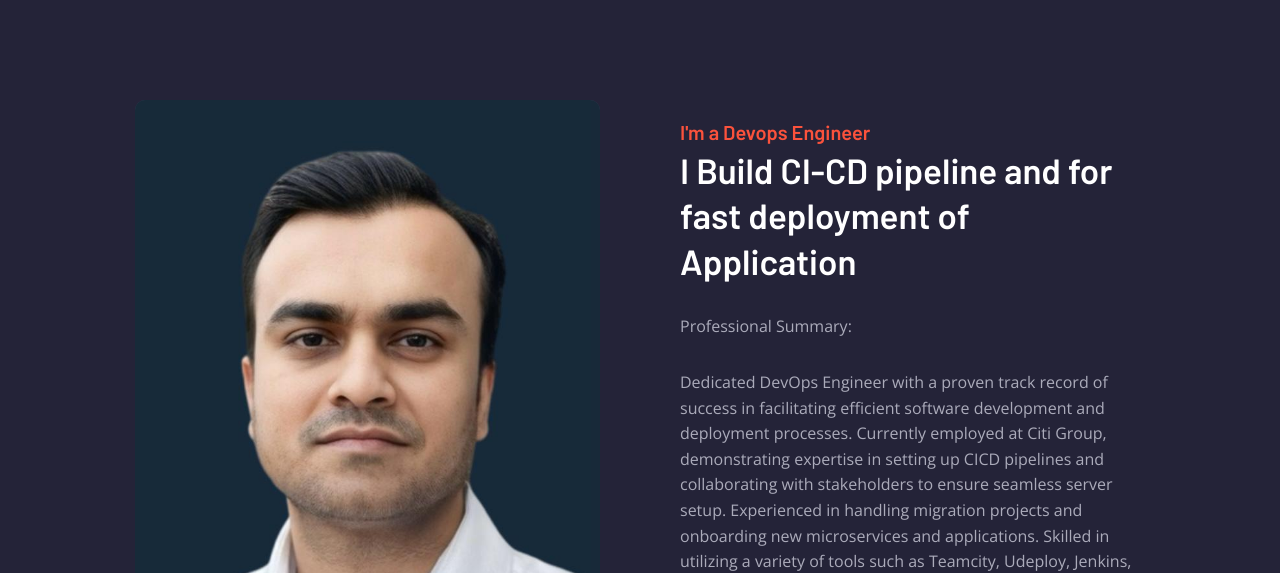
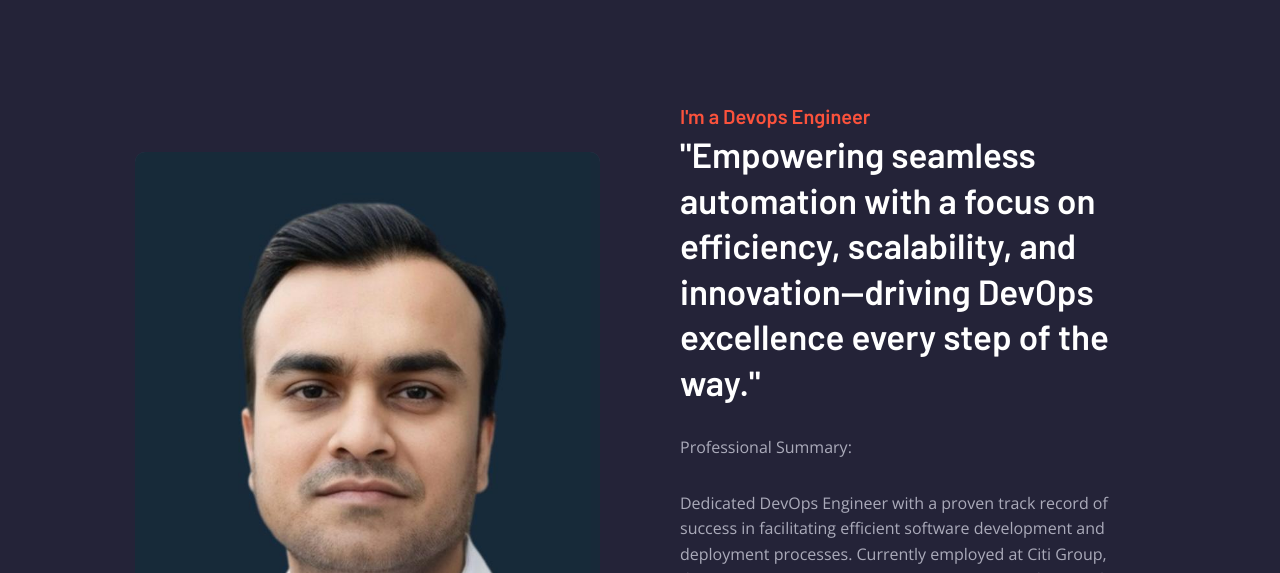
Before and after one commit to ambarish135/ambarish.github.io, a website: page index.html in a window 1280 px wide. Shown: the part 880-1453 px from the top of the page. Drawn offline with nearby package versions, Linux system fonts and the light colour scheme.

Commit message:
Update index.html
updated about intro line

```diff
--- a/index.html
+++ b/index.html
@@ -191,7 +191,7 @@ independently.
 
             <p class="section-subtitle">I'm a Devops Engineer</p>
 
-            <h2 class="h2 section-title">I Build CI-CD pipeline and for fast deployment of Application</h2>
+            <h2 class="h2 section-title">"Empowering seamless automation with a focus on efficiency, scalability, and innovation—driving DevOps excellence every step of the way."</h2>
 
             <p class="section-text">
 
```
